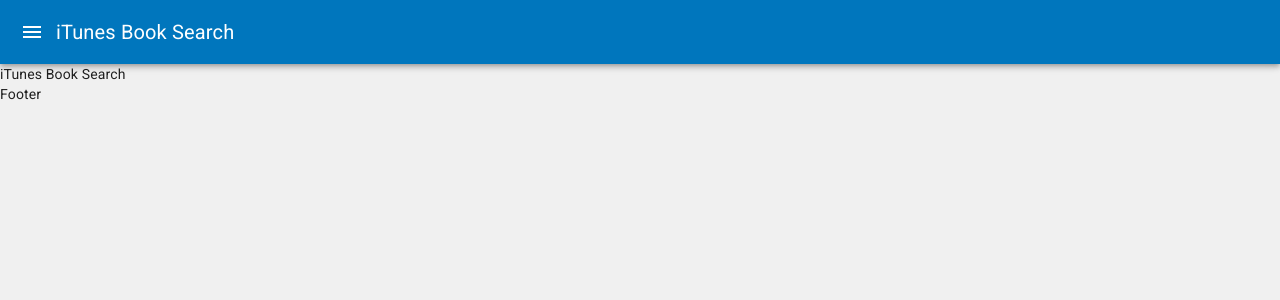
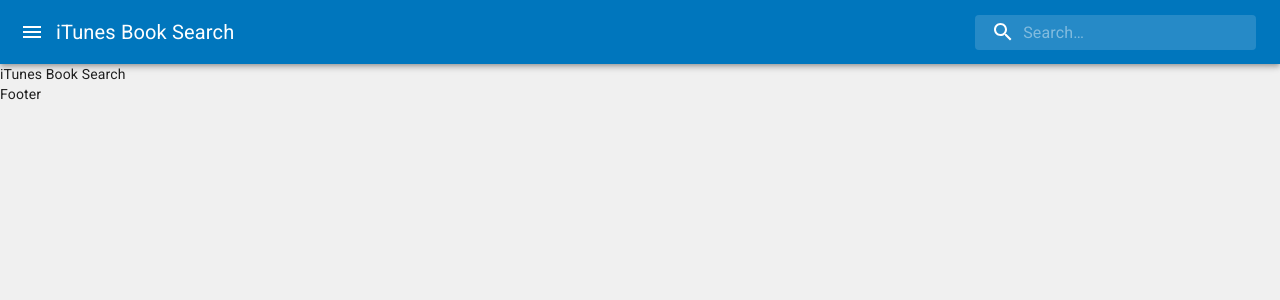
Before and after one commit to faisalraza32/bookssearch, a React (Create React App) app: page / in a window 1280 px wide. Shown: the top 300 px of the page. Built offline with nearby package versions, Linux system fonts and the light colour scheme.

Commit message:
Add search field

```diff
--- a/src/components/Header/index.js
+++ b/src/components/Header/index.js
@@ -2,6 +2,7 @@ import React from "react";
 import { AppBar, Toolbar, Typography, IconButton } from "@material-ui/core";
 import { makeStyles } from "@material-ui/core/styles";
 import MenuIcon from "@material-ui/icons/Menu";
+import SearchField from "../SearchField";
 
 const useStyles = makeStyles((theme) => ({
   root: {
@@ -35,6 +36,7 @@ const Header = ({ title }) => {
           >
             {title}
           </Typography>
+          <SearchField />
         </Toolbar>
       </AppBar>
     </div>
--- /dev/null
+++ b/src/components/SearchField/index.js
@@ -0,0 +1,71 @@
+import React from "react";
+import { InputBase } from "@material-ui/core";
+import SearchIcon from "@material-ui/icons/Search";
+import { fade, makeStyles } from "@material-ui/core/styles";
+
+const useStyles = makeStyles((theme) => ({
+  search: {
+    position: "relative",
+    borderRadius: theme.shape.borderRadius,
+    backgroundColor: fade(theme.palette.common.white, 0.15),
+    "&:hover": {
+      backgroundColor: fade(theme.palette.common.white, 0.25),
+    },
+    marginLeft: 0,
+    width: "100%",
+    [theme.breakpoints.up("sm")]: {
+      marginLeft: theme.spacing(1),
+      width: "auto",
+    },
+  },
+  searchIcon: {
+    padding: theme.spacing(0, 2),
+    height: "100%",
+    position: "absolute",
+    pointerEvents: "none",
+    display: "flex",
+    alignItems: "center",
+    justifyContent: "center",
+  },
+  inputRoot: {
+    color: "inherit",
+  },
+  inputInput: {
+    padding: theme.spacing(1, 1, 1, 0),
+    // vertical padding + font size from searchIcon
+    paddingLeft: `calc(1em + ${theme.spacing(4)}px)`,
+    transition: theme.transitions.create("width"),
+    width: "100%",
+    [theme.breakpoints.up("sm")]: {
+      width: "25ch",
+      "&:focus": {
+        width: "30ch",
+      },
+    },
+  },
+}));
+
+const SearchField = () => {
+  const classes = useStyles();
+
+  const handleChange = (e) => {};
+
+  return (
+    <div className={classes.search}>
+      <div className={classes.searchIcon}>
+        <SearchIcon />
+      </div>
+      <InputBase
+        placeholder="Search…"
+        classes={{
+          root: classes.inputRoot,
+          input: classes.inputInput,
+        }}
+        inputProps={{ "aria-label": "search" }}
+        onChange={handleChange}
+      />
+    </div>
+  );
+};
+
+export default SearchField;
```
